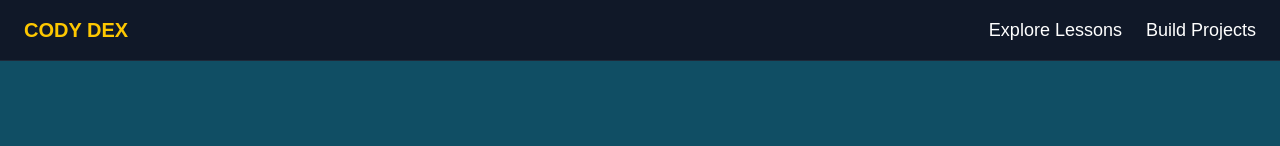
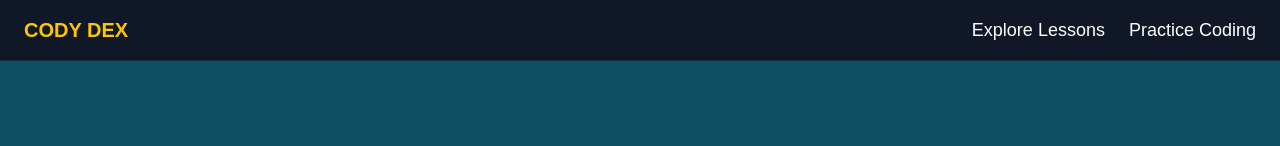
Before and after one commit to nsgundam/cody_dex, a Next.js app: page / in a window 1280 px wide. Shown: the top 146 px of the page. Built offline with nearby package versions, Linux system fonts and the light colour scheme.

Commit message:
แก้ไข Navbat

```diff
--- a/app/page.js
+++ b/app/page.js
@@ -22,13 +22,16 @@ export default function Home() {
 
           <div className="relative group hidden md:flex space-x-6 text-lg font-medium">
             <div
-              className="cursor-pointer hover:text-yellow-400 transition relative"
+              className="relative"
               onMouseEnter={() => setShowDropdown(true)}
               onMouseLeave={() => setShowDropdown(false)}
             >
-              Explore Lessons
+              <div className="cursor-pointer hover:text-yellow-400 transition">
+                Explore Lessons
+              </div>
+
               {showDropdown && (
-                <div className="absolute top-full mt-2 left-0 bg-white text-black rounded shadow-lg z-10 w-48">
+                <div className="absolute top-full mt-0 left-0 bg-white text-black rounded shadow-lg z-10 w-48">
                   {languages.map((lang) => (
                     <Link
                       key={lang.name}
@@ -41,8 +44,9 @@ export default function Home() {
                 </div>
               )}
             </div>
+
             <a href="#" className="hover:text-yellow-400 transition">
-              Build Projects
+              Practice Coding
             </a>
           </div>
         </div>
```
